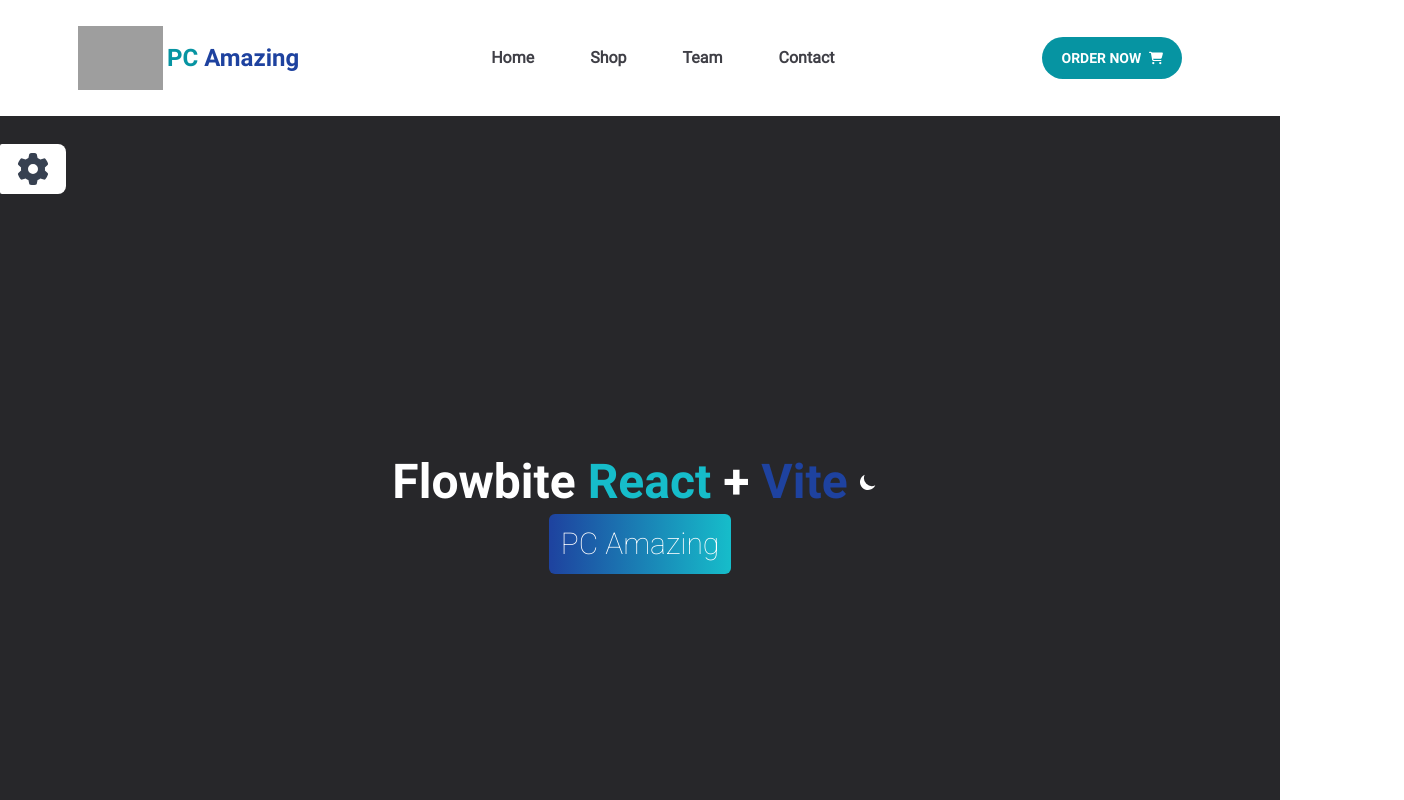
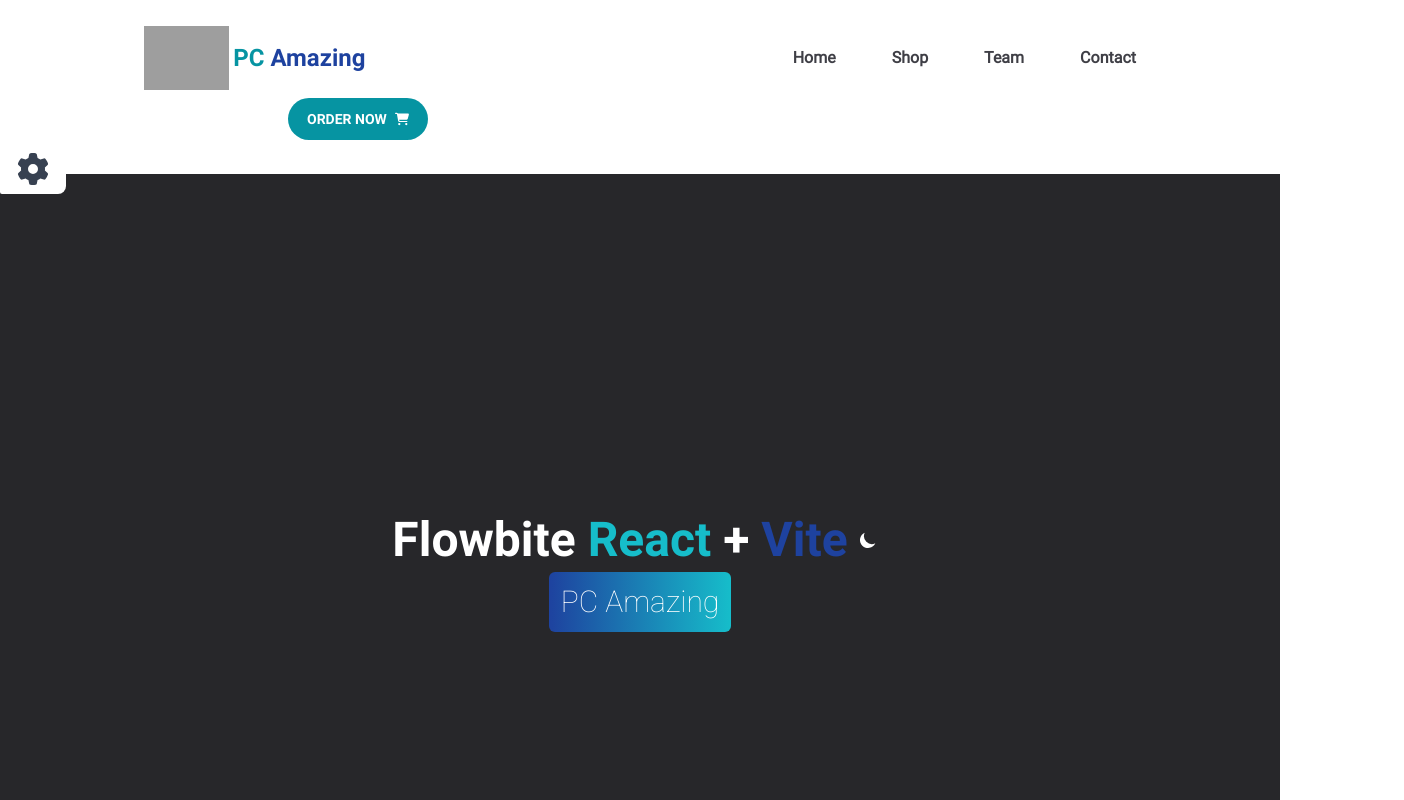
Before and after one commit to Erny23/pcAmazing, a React (Vite) app: page / in a window 1280 px wide. Shown: the top 800 px of the page, 1404 px wide, since content can reach past the window. Built offline with nearby package versions, Linux system fonts and the light colour scheme; grey boxes are pictures that could not be loaded.

Commit message:
cambios esteticos incompletos

```diff
--- a/src/components/navbars/megaNavbarOptions/option1.tsx
+++ b/src/components/navbars/megaNavbarOptions/option1.tsx
@@ -1,22 +1,28 @@
+import React from "react";
 import { Link } from "react-router-dom";
 import { Button, MegaMenu, Navbar } from 'flowbite-react';
 import { FaCartShopping } from "react-icons/fa6";
+import { GlobalContext } from "../../../context/globalProvider";
 
 const Option1 = () => {
+
+    const { background } = React.useContext(GlobalContext);
+
     return (
-        <MegaMenu id="megaNavbar">
-            <div className="mx-auto flex max-w-screen-xl flex-wrap items-center justify-between space-x-8 p-4 lg:space-x-36 xl:space-x-48 2xl:max-w-7xl 2xl:space-x-64">
+        <MegaMenu id="megaNavbar" className={`${background === 0 ? "bg-white" : "bg-transparent"} relative`}>
+            <div className={`${background === 1 ? "absolute" : "hidden"} inset-0 z-10 blur-sm`}></div>
+            <div className="relative z-20 mx-auto flex max-w-5xl flex-wrap items-center justify-between space-x-28 p-4 xl:space-x-32 2xl:max-w-7xl 2xl:space-x-64">
                 <Navbar.Brand>
                     <Link to="/" className="flex flex-row">
                         <img src="/Icon-PC-Amazing.ico" className="mr-1 h-16" alt="logo" />
                         <h1 className="self-center whitespace-nowrap text-2xl">
-                            <span className="text-teal-500">PC</span><span className="text-blue-800"> Amazing</span>
+                            <span className="text-teal-500">PC</span><span className={`${background === 1 ? "text-white" : "text-blue-800"}`}> Amazing</span>
                         </h1>
                     </Link>
                 </Navbar.Brand>
                 <div id="itemsNav" className="order-2 flex items-center">
                     <Link to="#" className="mr-1 rounded-lg px-4 py-2 text-sm font-medium text-gray-800" >
-                        <Button className="rounded-full bg-teal-500 hover:bg-blue-800">
+                        <Button className={`${background === 1 ? "border-2 border-white bg-transparent hover:border-teal-500 hover:bg-teal-500" : "bg-teal-500 hover:bg-blue-800"} rounded-full`}>
                             <h1 className="me-2">ORDER NOW</h1>
                             <FaCartShopping className="h-full text-white" />
                         </Button>
@@ -26,12 +32,14 @@
                 <Navbar.Collapse id="linksNav">
                     <Navbar.Link>
                         <Link to="/">
-                            Home
+                            <span className={`${background === 0 ? null : "text-white"}`}>Home</span>
                         </Link>
                     </Navbar.Link>
                     <Navbar.Link>
                         <div id="universeio-tooltip-nav-container">
-                            <div className="text">Shop</div>
+                            <div className="text">
+                                <span className={`${background === 0 ? null : "text-white"}`}>Shop</span>
+                            </div>
                             <div className="tooltip grid w-[40rem] grid-cols-3 gap-2 px-5 py-3">
                                 <ul>
                                     <li>
@@ -89,7 +97,9 @@
                     </Navbar.Link>
                     <Navbar.Link>
                         <div id="universeio-tooltip-nav-container">
-                            <div className="text">Team</div>
+                            <div className="text">
+                                <span className={`${background === 0 ? null : "text-white"}`}>Team</span>
+                            </div>
                             <div className="tooltip grid w-[50rem] grid-cols-4 gap-2 px-5 py-3">
                                 <ul className="mt-4">
                                     <li>
@@ -150,7 +160,7 @@
                     </Navbar.Link>
                     <Navbar.Link>
                         <Link to="#">
-                            Contact
+                            <span className={`${background === 0 ? null : "text-white"}`}>Contact</span>
                         </Link>
                     </Navbar.Link>
                 </Navbar.Collapse>
--- a/src/components/navbars/megaNavbarOptions/option2.tsx
+++ b/src/components/navbars/megaNavbarOptions/option2.tsx
@@ -1,30 +1,36 @@
+import React from "react";
 import { Link } from "react-router-dom";
 import { MegaMenu, Navbar } from 'flowbite-react';
 import { FaFacebookF, FaTwitter, FaPinterest, FaPhoneAlt } from "react-icons/fa";
 import { FaLocationDot } from "react-icons/fa6";
 import { IoIosArrowDown } from "react-icons/io";
 import { IoSearch } from "react-icons/io5";
+import { GlobalContext } from "../../../context/globalProvider";
 
 const Option2 = () => {
+
+  const { background } = React.useContext(GlobalContext);
+
   return (
-    <MegaMenu id="megaNavbar2">
-      <div className="mx-auto flex flex-wrap items-center justify-between space-x-8 p-4">
+    <MegaMenu id="megaNavbar2" className={`${background === 0 ? "bg-white" : "bg-transparent"} relative`}>
+      <div className={`${background === 1 ? "absolute" : "hidden"} inset-0 z-10 blur-sm`}></div>
+      <div className="relative z-20 mx-auto flex flex-wrap items-center justify-between space-x-4 p-4 xl:space-x-8 2xl:space-x-20">
         <Navbar.Brand className="gap-2 divide-x-2 divide-zinc-300">
-          <Link to="/" className="me-4 flex flex-row">
-            <img src="/Icon-PC-Amazing.ico" className="mr-1 h-16" alt="logo" />
-            <h1 className="self-center whitespace-nowrap text-2xl">
+          <Link to="/" className="me-2 flex flex-row 2xl:me-4">
+            <img src="/Icon-PC-Amazing.ico" className="mr-1 h-14 xl:h-16" alt="logo" />
+            <h1 className="self-center whitespace-nowrap text-xl xl:text-2xl">
               <span className="text-teal-500">PC</span><span className="text-blue-800"> Amazing</span>
             </h1>
           </Link>
-          <div className="flex flex-row gap-6 px-4 py-1">
+          <div className="flex flex-row gap-2 py-1 ps-1.5 xl:gap-4 xl:pe-2 xl:ps-3 2xl:pe-4 2xl:ps-5">
             <FaFacebookF className="icon size-10 cursor-pointer rounded-full border-2 border-teal-400 p-2 text-zinc-700 hover:bg-teal-400 hover:text-white" />
             <FaTwitter className="icon size-10 cursor-pointer rounded-full border-2 border-teal-400 p-2 text-zinc-700 hover:bg-teal-400 hover:text-white" />
             <FaPinterest className="icon size-10 cursor-pointer rounded-full border-2 border-teal-400 p-2 text-zinc-700 hover:bg-teal-400 hover:text-white" />
           </div>
-          <div className="px-4 py-1">
+          <div className="p-1 2xl:px-3">
             <FaPhoneAlt className="icon ms-2 size-10 cursor-pointer rounded-full border-2 border-teal-400 p-2 text-zinc-700 hover:bg-teal-400 hover:text-white" />
           </div>
-          <div id="locationNav" className="flex cursor-pointer flex-row items-center gap-2 px-4 py-1 text-zinc-700 hover:text-teal-400">
+          <div id="locationNav" className="flex cursor-pointer flex-row items-center gap-2 px-2 py-1 text-zinc-700 hover:text-teal-400 xl:px-4">
             <FaLocationDot className="icon size-10 rounded-full border-2 border-teal-400 p-2" />
             <div className="text-base leading-4">
               <h1>LOCATE</h1>
@@ -33,7 +39,7 @@
           </div>
         </Navbar.Brand>
         <div id="itemsNav" className="order-2 flex items-center">
-          <Link to="#" className="mr-1 rounded-lg px-4 py-2 text-sm font-medium text-gray-800" >
+          <Link to="#" className="mr-1 rounded-lg px-0 py-2 text-sm font-medium text-gray-800 xl:px-4" >
             <IoSearch className="icon size-10 rounded-full border-2 border-teal-400 p-2 text-zinc-700 hover:bg-teal-400 hover:text-white" />
           </Link>
         </div>
@@ -41,12 +47,15 @@
         <Navbar.Collapse id="linksNav">
           <Navbar.Link>
             <Link to="/">
-              Home
+              <span className={`${background === 0 ? null : "text-white"}`}>Home</span>
             </Link>
           </Navbar.Link>
           <Navbar.Link>
             <div id="universeio-tooltip-nav-container">
-              <div className="text flex flex-row items-center">Shop <IoIosArrowDown /></div>
+              <div className="text flex flex-row items-center">
+                <span className={`${background === 0 ? null : "text-white"}`}>Shop</span>
+                <IoIosArrowDown className={`${background === 0 ? null : "text-white"}`} />
+              </div>
               <div className="tooltip grid w-[40rem] grid-cols-3 gap-2 px-5 py-3">
                 <ul>
                   <li>
@@ -104,7 +113,10 @@
           </Navbar.Link>
           <Navbar.Link>
             <div id="universeio-tooltip-nav-container">
-              <div className="text flex flex-row items-center">Team <IoIosArrowDown /></div>
+              <div className="text flex flex-row items-center">
+                <span className={`${background === 0 ? null : "text-white"}`}>Team</span>
+                <IoIosArrowDown className={`${background === 0 ? null : "text-white"}`} />
+              </div>
               <div className="tooltip grid w-[50rem] grid-cols-4 gap-2 px-5 py-3">
                 <ul className="mt-4">
                   <li>
@@ -165,7 +177,7 @@
           </Navbar.Link>
           <Navbar.Link>
             <Link to="#">
-              Contact
+              <span className={`${background === 0 ? null : "text-white"}`}>Contact</span>
             </Link>
           </Navbar.Link>
         </Navbar.Collapse>
--- a/src/styles/index.css
+++ b/src/styles/index.css
@@ -167,6 +167,11 @@
   color: rgb(63 63 70 / var(--tw-text-opacity)) /* #3f3f46 */;
 }
 
+header div #megaNavbar2 #locationNav:hover svg.icon {
+  color: white;
+  background-color: rgb(22 189 202 / var(--tw-text-opacity)) /* #16bdca */;
+}
+
 header div #megaNavbar4 {
   padding: 0;
 }
@@ -192,15 +197,47 @@
   border: 0;
 }
 
-header div #megaNavbar2 #locationNav:hover svg.icon {
-  color: white;
-  background-color: rgb(22 189 202 / var(--tw-text-opacity)) /* #16bdca */;
+header div #megaNavbar4 div.flex.cursor-pointer.flex-row.items-center.gap-2.text-zinc-400:hover #shoppingCart {
+  background-color: rgb(30 66 159 / var(--tw-text-opacity)) /* #1e429f */;
 }
 
+/* separación de items en bara de navegación */
 header div #megaNavbar div div #linksNav ul {
-  gap: 1.5rem;
+  gap: .5rem;
 }
 
 header div #megaNavbar2 div div #linksNav ul {
-  gap: 1.5rem;
+  gap: .5rem;
 }
+
+@media (min-width: 1024px) and (max-width: 1279px) {
+  /* Posición de los tooltips de barra de navegación */
+  #megaNavbar2 #linksNav #universeio-tooltip-nav-container:hover div.tooltip {
+    top: 4.2rem;
+  }
+
+  #megaNavbar2 #linksNav ul li:nth-child(2) #universeio-tooltip-nav-container div.tooltip {
+    left: 0;
+  }
+
+  #megaNavbar2 #linksNav ul li:nth-child(3) #universeio-tooltip-nav-container div.tooltip {
+    left: -10rem;
+  }
+}
+
+/* Desde 1280px en adelante */
+@media (min-width: 1280px) {
+  /* separación de items en barra de navegación */
+  header div #megaNavbar div div #linksNav ul {
+    gap: 1.5rem;
+  }
+
+  header div #megaNavbar2 div div #linksNav ul {
+    gap: 1.5rem;
+  }
+
+  /* Posición de tooltip de barra de navegación */
+  #megaNavbar2 #linksNav ul li:nth-child(3) #universeio-tooltip-nav-container div.tooltip {
+    left: -10rem;
+  }
+}
--- a/src/types/types.ts
+++ b/src/types/types.ts
@@ -4,6 +4,8 @@
     navOption: number;
     movilNavOption: number;
     options: string[];
+    background: number;
     handleChangeNavOption: (option: number) => void;
     listOptions: (options: string[]) => void;
+    handleChangeBackNav: (option: number) => void;
 }
```
Also changed, not shown: src/components/navbars/megaNavbarOptions/option4.tsx (+5 -5 lines), src/components/settings/settingsControl.tsx (+17 -2 lines), src/context/globalProvider.tsx (+23 -2 lines).
